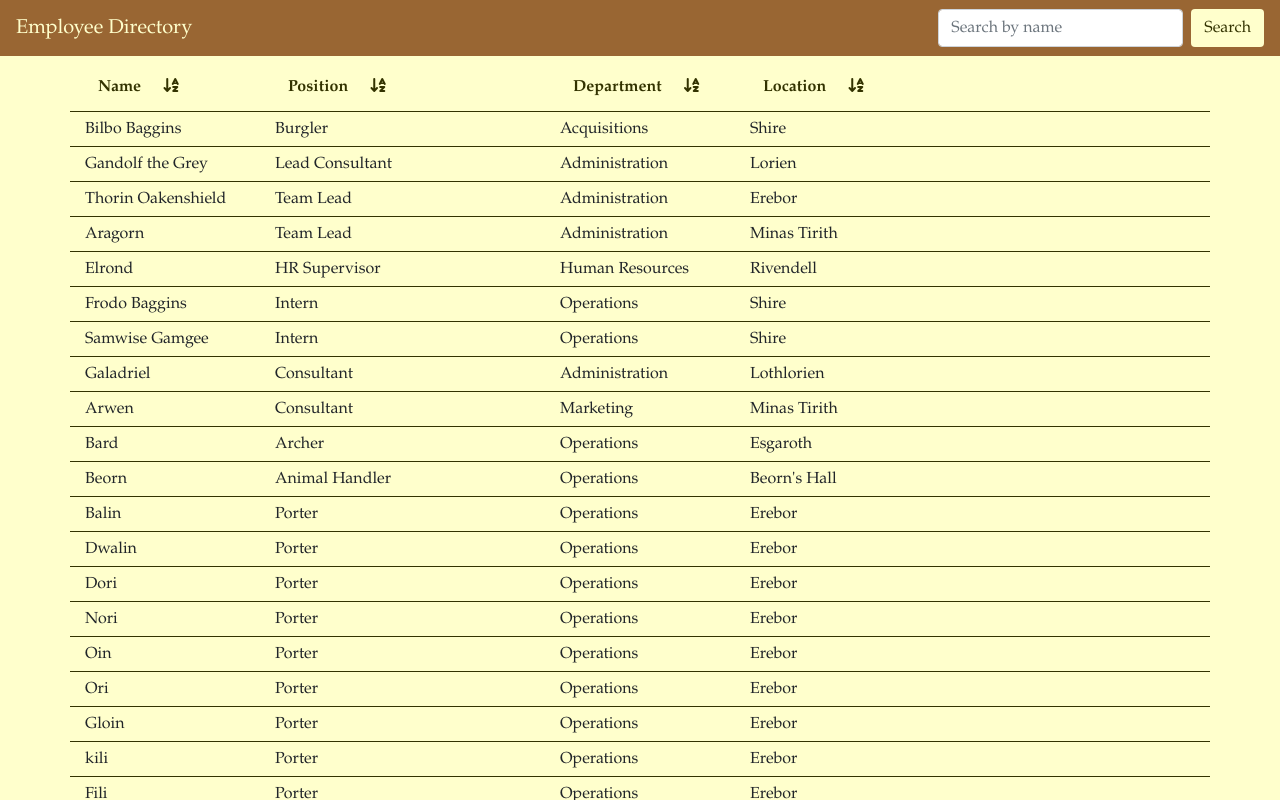
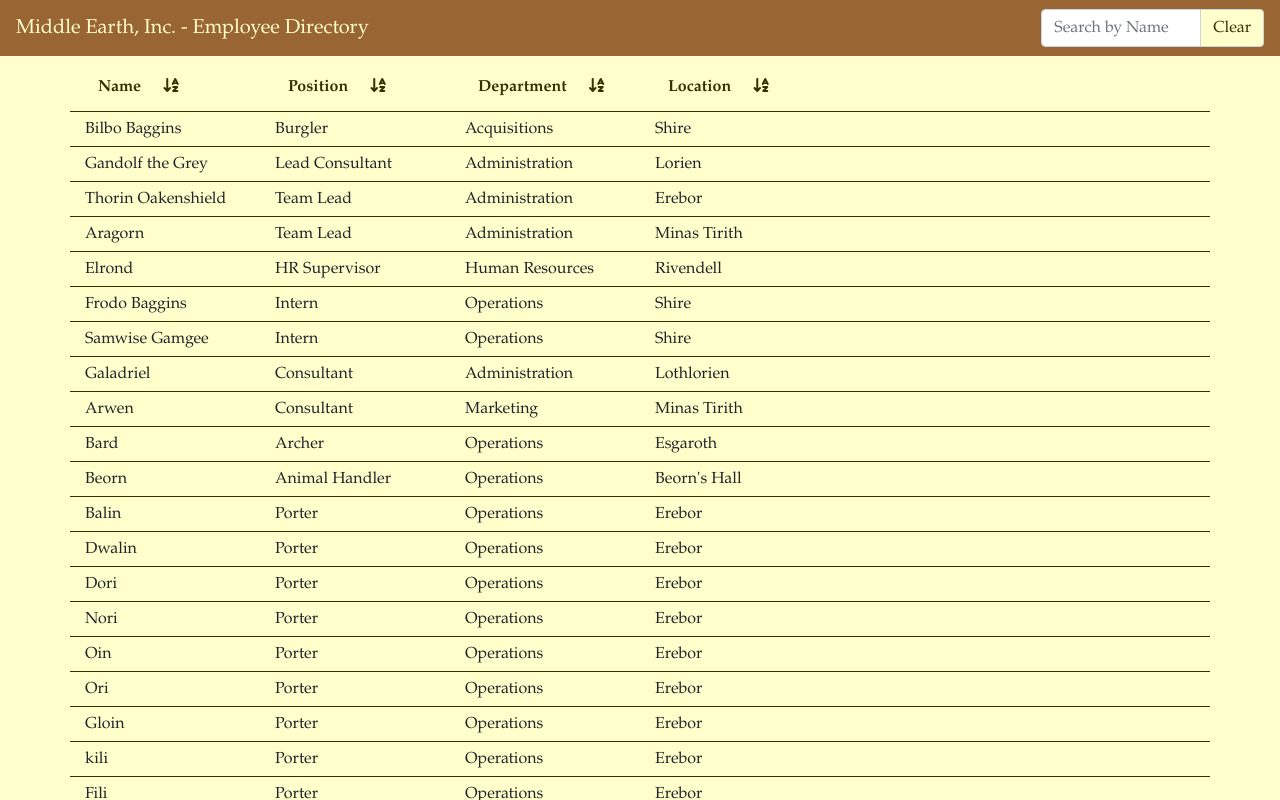
Before and after one commit to josi3006/EmployeeTracker-React, a React (Create React App) app: page / in a window 1280 px wide. Built offline with nearby package versions, Linux system fonts and the light colour scheme.

Commit message:
All functions and styling complete

```diff
--- a/public/index.html
+++ b/public/index.html
@@ -30,6 +30,9 @@
     href="https://maxcdn.bootstrapcdn.com/font-awesome/4.7.0/css/font-awesome.min.ncss" rel="stylesheet"
   />
 
+  <script src="https://code.jquery.com/jquery-3.2.1.slim.min.js" integrity="sha384-KJ3o2DKtIkvYIK3UENzmM7KCkRr/rE9/Qpg6aAZGJwFDMVNA/GpGFF93hXpG5KkN" crossorigin="anonymous"></script>
+
+
     <link rel="stylesheet" href="https://stackpath.bootstrapcdn.com/bootstrap/4.3.1/css/bootstrap.min.css" integrity="sha384-ggOyR0iXCbMQv3Xipma34MD+dH/1fQ784/j6cY/iJTQUOhcWr7x9JvoRxT2MZw1T" crossorigin="anonymous">
 
     <script src="https://kit.fontawesome.com/22772263e9.js" crossorigin="anonymous"></script>
--- a/src/App.js
+++ b/src/App.js
@@ -6,7 +6,10 @@ import employees from "./employees.json";
 import Navbar from "./components/Navbar";
 
 class App extends Component {
-  // Setting this.state.employees to the employees json array
+
+
+  //Sets state to empty arrays
+
   state = {
 
     sorted: [],
@@ -14,12 +17,16 @@ class App extends Component {
 
   };
 
+
+
+  // Sets initial state using array of employees
+
   componentDidMount() {
     this.setState({ sorted: employees, filtered: employees })
   };
 
 
-
+  // Functions to sort by button click
 
   nameSort = () => {
     const emplArr = this.state.sorted;
@@ -50,24 +57,48 @@ class App extends Component {
   }
 
 
-  empSearch = (searchName) => {
-    const sorted = this.state.sorted;
-    const filtered = sorted.filter((employee) => {
-      const name = employee.name;
-      return name.toLowerCase().includes(searchName.toLowerCase());
+  // Handles onChange event at search bar input
+
+  searchInput = (event) => {
+    const res = this.empSearch(event.target.value);
+    this.setState({
+      filtered: res
     })
-    return filtered;
+  }
+
+  // Function to search by employee name
+
+  empSearch = (searchText) => {
+    const emplArr = this.state.sorted;
+    const filteredResults = emplArr.filter((employee) => {
+      const fullName = employee.name;
+      return fullName.toLowerCase().includes(searchText.toLowerCase());
+    })
+
+    this.setState({ filtered: filteredResults });
+
+    return filteredResults;
+  }
+
+
+  clearAll = () => {
+
+    console.log('You clicked me!');
+
+    window.location.reload(false);
+
+
   }
 
 
 
-
-
-  // Map over this.state.employees and render an EmployeeCard component for each employee object
   render() {
     return (
       <>
-        <Navbar></Navbar>
+        <Navbar
+          searchInput={this.searchInput}
+          clearAll={this.clearAll}>
+        </Navbar>
 
         <Wrapper>
           <Table
@@ -78,7 +109,7 @@ class App extends Component {
           >
 
 
-            {this.state.sorted.map(employee => (
+            {this.state.filtered.map(employee => (
 
               <EmployeeCard
                 id={employee.id}
@@ -88,18 +119,6 @@ class App extends Component {
                 department={employee.department}
                 location={employee.location}
               />
-
-
-              /* {this.state.sorted.map(employee => (
-
-                 <EmployeeCard
-                   id={employee.id}
-                   key={employee.id}
-                   name={employee.name}
-                   role={employee.role}
-                   department={employee.department}
-                   location={employee.location}
-                 /> */
 
 
             ))
--- a/src/components/EmployeeCard/index.js
+++ b/src/components/EmployeeCard/index.js
@@ -5,10 +5,10 @@ function EmployeeCard(props) {
   return (
     <div className="row">
       <div className="h-divider"></div>
-      <div className="col-sm-2">{props.name}</div>
-      <div className="col-sm-3">{props.role}</div>
-      <div className="col-sm-2">{props.department}</div>
-      <div className="col-sm-2">{props.location}</div>
+      <div className="col-md-2">{props.name}</div>
+      <div className="col-md-2">{props.role}</div>
+      <div className="col-md-2">{props.department}</div>
+      <div className="col-md-2">{props.location}</div>
     </div>
   );
 }
--- a/src/components/Navbar/index.js
+++ b/src/components/Navbar/index.js
@@ -2,29 +2,46 @@ import React from "react";
 import "./style.css";
 
 
-function Navbar() {
+function Navbar(props) {
     return (
         <div>
-            <nav className="navbar navbar-expand-lg fixed-top">
-                <a className="navbar-brand" href="/">Employee Directory</a>
+            <div className="container">
+
+                <nav className="navbar navbar-expand-sm fixed-top">
+                    <a className="navbar-brand" href="/">Middle Earth, Inc. - Employee Directory</a>
                     <button className="navbar-toggler" type="button" data-toggle="collapse" data-target="#navbarSupportedContent" aria-controls="navbarSupportedContent" aria-expanded="false" aria-label="Toggle navigation">
                         <span className="navbar-toggler-icon"></span>
                     </button>
 
                     <div className="collapse navbar-collapse" id="navbarSupportedContent">
                         <ul className="navbar-nav mr-auto">
+                        </ul>
 
 
 
 
-                    </ul>
-                    <form className="form-inline my-2 my-lg-0">
-                        <input className="form-control mr-sm-2" type="search" placeholder="Search by name" aria-label="Search" />
-                        <button className="btn srchBtn my-2 my-sm-0" type="submit">Search</button>
+                        <form className="searchForm">
+                            <div>
+                                <label className="sr-only" for="inputName">Name</label>
+                                <div className="input-group">
+
+                                    <input type="text" className="form-control" id="inputName" placeholder="Search by Name" onChange={props.searchInput} />
+                                    <div className="input-group-append">
+                                        <div className="clearBtn input-group-text" onClick={props.clearAll}>Clear</div>
+                                    </div>
+                                </div>
+                            </div>
                         </form>
                     </div>
+
+
+
+
+
+
                 </nav>
             </div>
+        </div >
     );
 }
 
--- a/src/components/Navbar/style.css
+++ b/src/components/Navbar/style.css
@@ -3,13 +3,14 @@
     color: #FFFFCC;
   }
 
- .srchBtn {
+ .clearBtn {
     background: #FFFFCC;
     color: #333300;
  }
 
  .form-control {
     color: #333300;
+    max-width: 160px;
  }
 
 
--- a/src/components/Table/index.js
+++ b/src/components/Table/index.js
@@ -7,10 +7,10 @@ function Table(props) {
     return (
         <div className="container">
             <div className="row mt-5">
-                <div className="col-sm-2"><button className="btn sortBtn mr-2" onClick={() => props.nameSort()}><strong>Name</strong></button><i className="fas fa-sort-alpha-down"></i></div>
-                <div className="col-sm-3"><button className="btn sortBtn mr-2" onClick={() => props.roleSort()}><strong>Position</strong></button><i className="fas fa-sort-alpha-down"></i></div>
-                <div className="col-sm-2"><button className="btn sortBtn mr-2" onClick={() => props.deptSort()}><strong>Department</strong></button><i className="fas fa-sort-alpha-down"></i></div>
-                <div className="col-sm-2"><button className="btn sortBtn mr-2" onClick={() => props.locSort()}><strong>Location</strong></button><i className="fas fa-sort-alpha-down"></i></div>
+                <div className="col-md-2"><button className="btn sortBtn mr-2" onClick={() => props.nameSort()}><strong>Name</strong></button><i className="fas fa-sort-alpha-down"></i></div>
+                <div className="col-md-2"><button className="btn sortBtn mr-2" onClick={() => props.roleSort()}><strong>Position</strong></button><i className="fas fa-sort-alpha-down"></i></div>
+                <div className="col-md-2"><button className="btn sortBtn mr-2" onClick={() => props.deptSort()}><strong>Department</strong></button><i className="fas fa-sort-alpha-down"></i></div>
+                <div className="col-md-2"><button className="btn sortBtn mr-2" onClick={() => props.locSort()}><strong>Location</strong></button><i className="fas fa-sort-alpha-down"></i></div>
             </div>
             {props.children}
         </div>
```
Also changed, not shown: 1 other file (tests, documents, lock files or other folders). Lines whose indentation alone changed are shown as unchanged.
